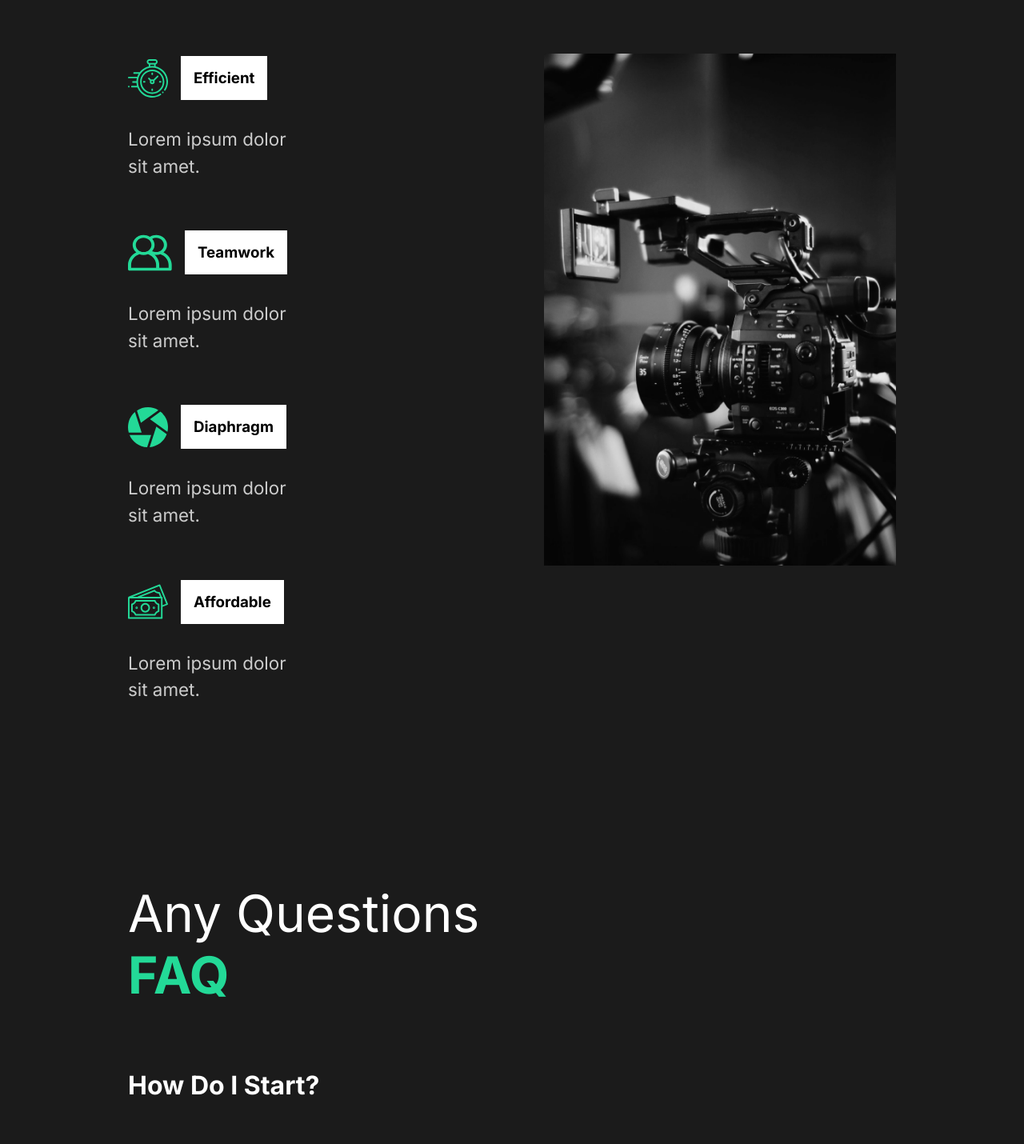
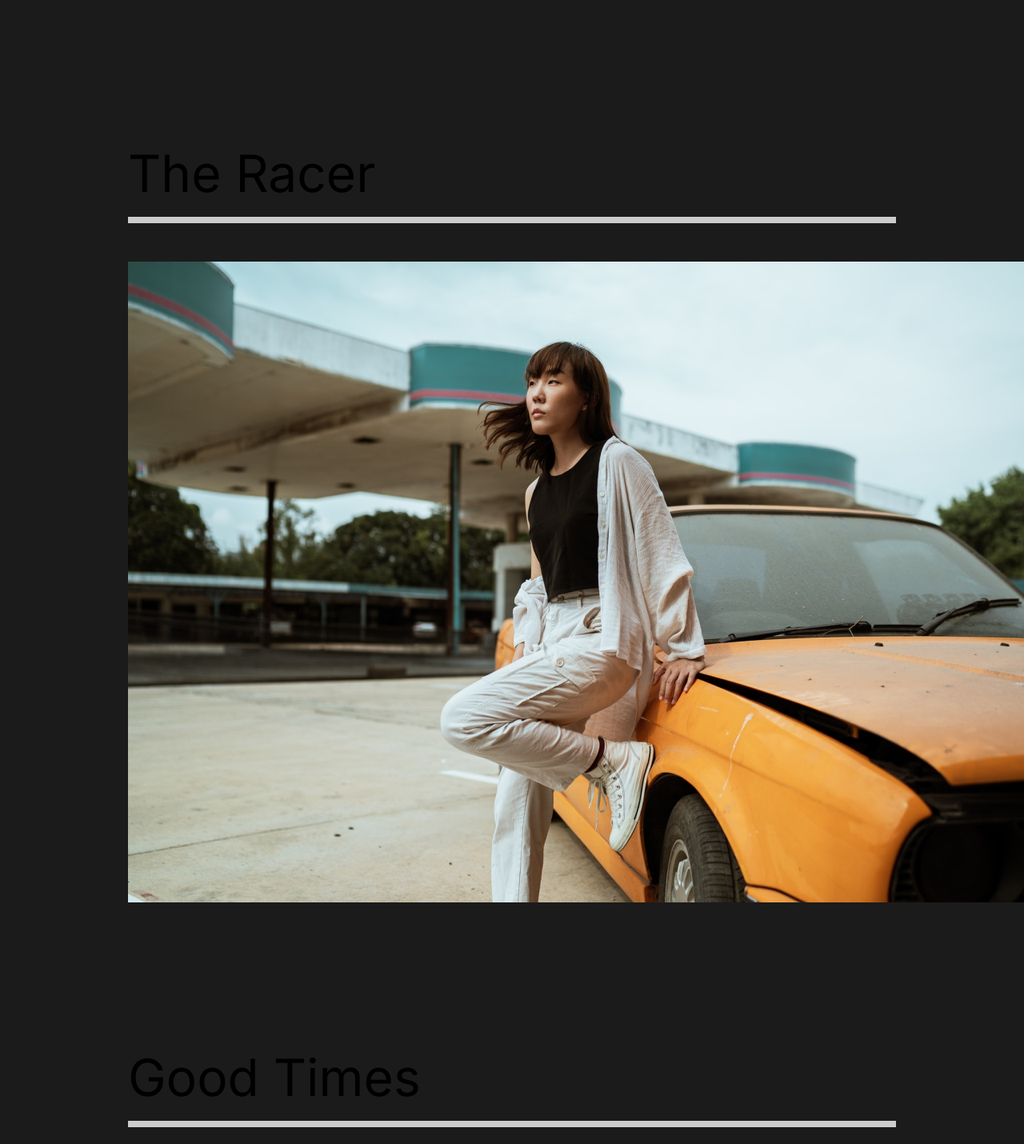
Before and after one commit to Wojciechm13/React-captureWebsite, a React (Create React App) app: page /work in a window 1280 px wide. Shown: the part 1128-2558 px from the top of the page at 80% size. Built offline with nearby package versions, Linux system fonts and the light colour scheme.

Commit message:
OurWork page

```diff
--- a/src/App.js
+++ b/src/App.js
@@ -4,13 +4,28 @@ import GlobalStyle from './components/GlobalStyle';
 //Page components
 import AboutUs from './pages/AboutUs';
 import Nav from './components/Nav';
+import ContactUs from './pages/ContactUs';
+import OurWork from './pages/OurWork';
+//Router
+import {Switch, Route} from 'react-router-dom';
 
 function App() {
   return (
     <div className="App">
       <GlobalStyle/>
       <Nav/>
-      <AboutUs/>
+      <Switch> //stops rendering as soon as first address matches
+      //exact means to render AboutUs when url is exact "/" and not for example "/work", because by default react will stop rendering as soon as it finds "/" even if we want /work
+      <Route path="/" exact>
+        <AboutUs/>
+      </Route>
+      <Route path="/work">
+        <OurWork/>
+      </Route>
+      <Route path="/contact">
+        <ContactUs/>
+      </Route>
+      </Switch>
     </div>
   );
 };
--- a/src/components/Nav.js
+++ b/src/components/Nav.js
@@ -1,15 +1,16 @@
 import react from 'react';
 import styled from 'styled-components';
+import {Link} from 'react-router-dom';
 
 
 const Nav = () =>{
     return(
         <SNav>
-            <h1><a id="logo" href="#">Capture</a></h1>
+            <h1><Link id="logo" to="/">Capture</Link></h1>
             <ul>
-                <li><a href="#">1. About Us</a></li>
-                <li><a href="#">2. Our Work</a></li>
-                <li><a href="#">3. Contact Us</a></li>
+                <li><Link to="/">1. About Us</Link></li>
+                <li><Link to="/work">2. Our Work</Link></li>
+                <li><Link to="/contact">3. Contact Us</Link></li>
             </ul>
         </SNav>
     );
--- a/src/index.js
+++ b/src/index.js
@@ -2,10 +2,13 @@ import React from 'react';
 import ReactDOM from 'react-dom';
 import App from './App';
 import reportWebVitals from './reportWebVitals';
+import {BrowserRouter} from 'react-router-dom';
 
 ReactDOM.render(
   <React.StrictMode>
-    <App />
+    <BrowserRouter>
+      <App />
+    </BrowserRouter>
   </React.StrictMode>,
   document.getElementById('root')
 );
--- /dev/null
+++ b/src/pages/ContactUs.js
@@ -0,0 +1,11 @@
+import React from 'react';
+
+const ContactUs = () =>{
+    return(
+        <div>
+            <h1>Our Contact</h1>
+        </div>
+    );
+};
+
+export default ContactUs;
--- /dev/null
+++ b/src/pages/OurWork.js
@@ -0,0 +1,62 @@
+import React from 'react';
+import styled from 'styled-components';
+import {Link} from 'react-router-dom';
+//images
+import athlete from '../img/athlete-small.png';
+import theracer from '../img/theracer-small.png';
+import goodtimes from '../img/goodtimes-small.png';
+
+const OurWork = () =>{
+    return(
+        <Work>
+            <Movie>
+                <h2>The Athlete</h2>
+                <div className="line"></div>
+                <Link>
+                    <img src={athlete} alt="athlete"/>
+                </Link>
+            </Movie>
+
+            <Movie>
+                <h2>The Racer</h2>
+                <div className="line"></div>
+                <Link>
+                    <img src={theracer} alt="racer"/>
+                </Link>
+            </Movie>
+
+            <Movie>
+                <h2>Good Times</h2>
+                <div className="line"></div>
+                <Link>
+                    <img src={goodtimes} alt="goodtimes"/>
+                </Link>
+            </Movie>
+        </Work>
+    );
+};
+
+const Work = styled.div`
+    min-height:100vh;
+    overflow: hidden;
+    padding:5rem 10rem;
+    h2{
+        padding:1rem 0rem;
+    }
+`;
+
+const Movie = styled.div`
+    padding-bottom:10rem;
+    .line{
+        height:0.5rem;
+        background:#cccccc;
+        margin-bottom:3rem;
+        img{
+            width:100%;
+            height:70vh;
+            object-fit:cover;
+        }
+    }
+`;
+
+export default OurWork;
```
Also changed, not shown: 1 other file (tests, documents, lock files or other folders).
